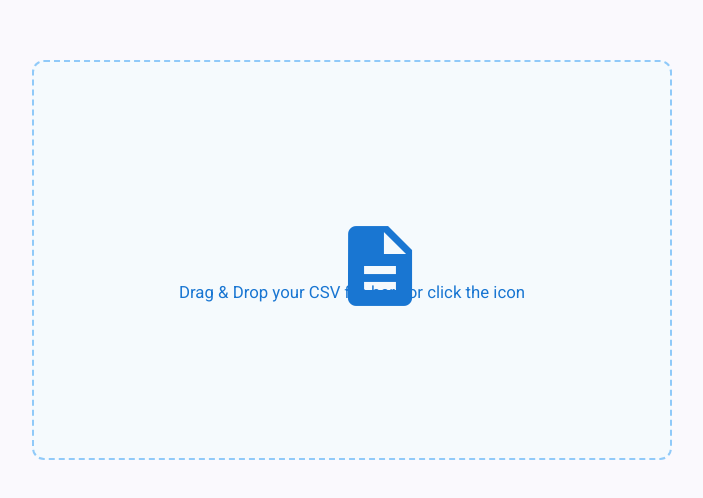
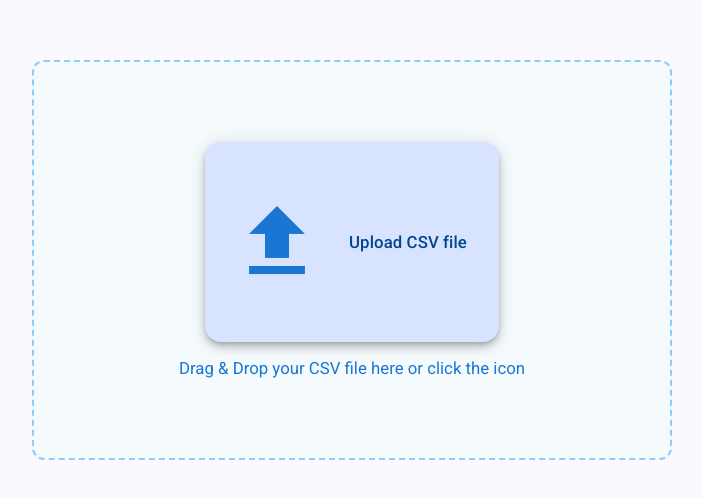
Before and after one commit to mateusz-kula-lu/question-pool-csv-validator, an Angular app: page / in a window 1280 px wide. Shown: the part 140-638 px from the top of the page, without its empty margins (288-991 px from the left). Built offline with nearby package versions, Linux system fonts and the light colour scheme.

Commit message:
fix upload button

```diff
--- a/src/app/app.html
+++ b/src/app/app.html
@@ -10,15 +10,11 @@
       (change)="onFileSelected($event)"
       hidden
     >
-    <button
-      mat-icon-button
-      color="primary"
-      (click)="fileInput.click()"
-      aria-label="Upload file"
-      style="background: transparent; box-shadow: none;"
-    >
-      <mat-icon style="font-size: 96px; width: 96px; height: 96px; display: block; margin: 0 auto;">description</mat-icon>
+    <button matFab extended (click)="fileInput.click()" color="primary" aria-label="Upload file"  class="upload-btn-tall">
+      <mat-icon>upload</mat-icon>
+      Upload CSV file
     </button>
+
     <div class="drop-text">Drag & Drop your CSV file here or click the icon</div>
   </div>
   <input #fileInput type="file" (change)="onFileSelected($event)" hidden>
--- a/src/app/app.scss
+++ b/src/app/app.scss
@@ -168,3 +168,12 @@ mat-icon {
   word-break: break-all;
   margin: 0;
 }
+
+.upload-btn-tall {
+  min-height: 200px;
+  font-size: 1.2em;
+  padding: 0 32px;
+  display: flex;
+  align-items: center;
+  gap: 12px;
+}
```
